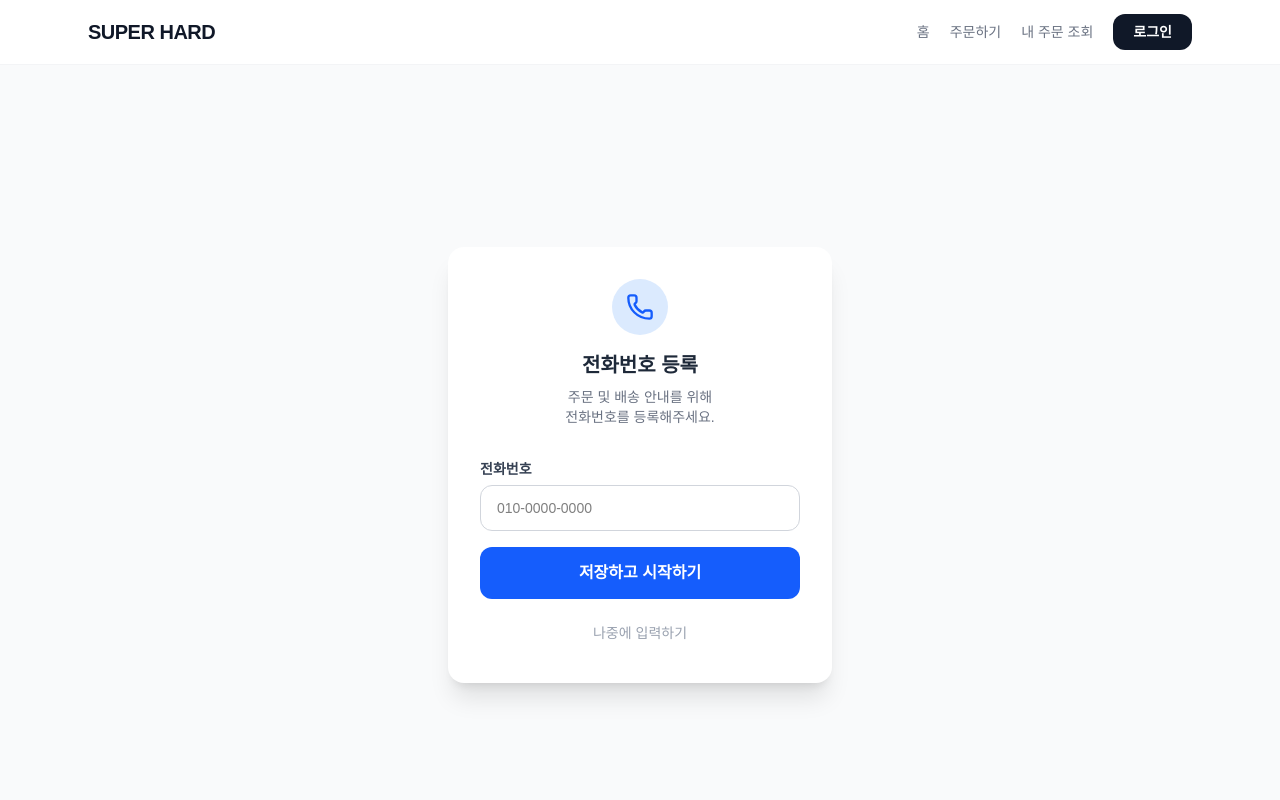
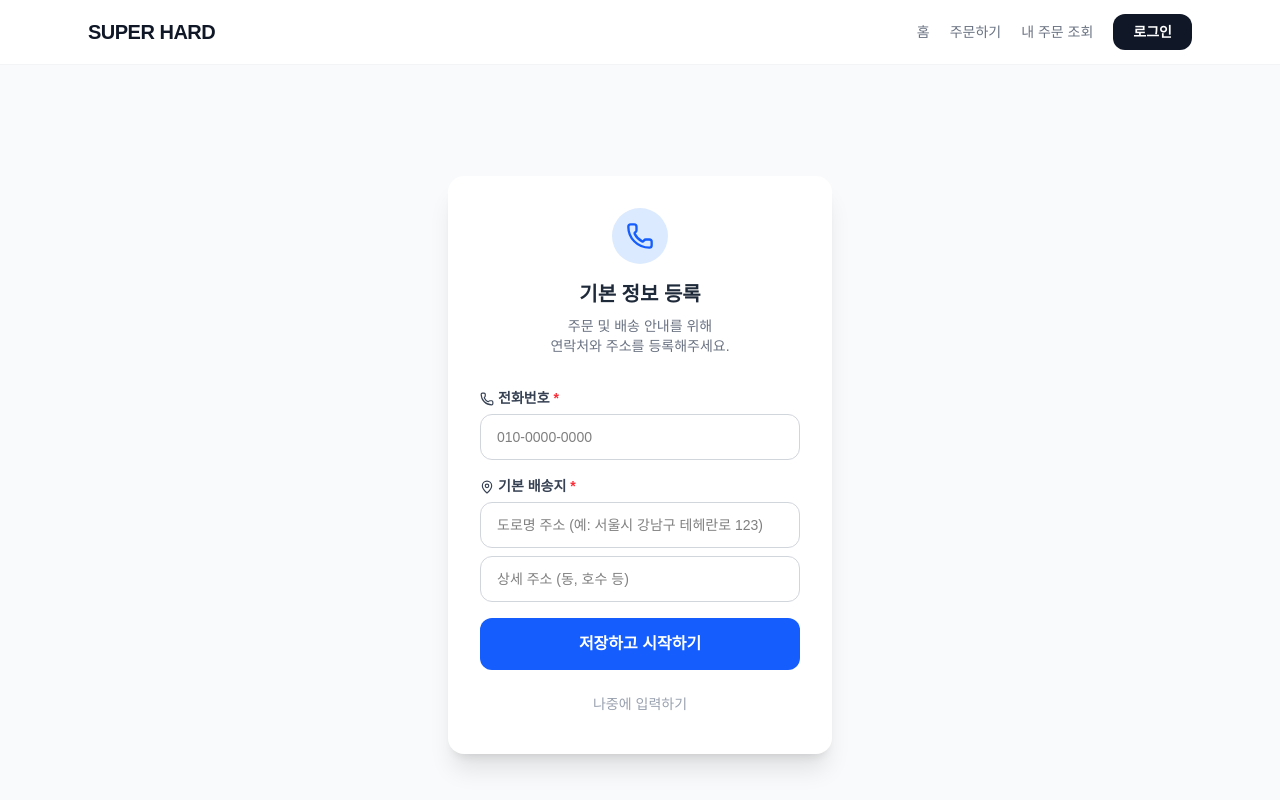
Before and after one commit to FighterManiak/dtf-print, a Next.js app: page /profile/setup in a window 1280 px wide. Shown: the top 800 px of the page. Built offline with nearby package versions, Linux system fonts and the light colour scheme.

Commit message:
전화번호 등록 페이지에 주소 입력 추가

```diff
--- a/src/app/profile/setup/page.tsx
+++ b/src/app/profile/setup/page.tsx
@@ -3,7 +3,7 @@
 import { useState, Suspense } from 'react'
 import { useRouter, useSearchParams } from 'next/navigation'
 import { createClient } from '@/lib/supabase-browser'
-import { Phone } from 'lucide-react'
+import { Phone, MapPin } from 'lucide-react'
 
 function ProfileSetupForm() {
   const router = useRouter()
@@ -11,6 +11,8 @@ function ProfileSetupForm() {
   const next = searchParams.get('next') || '/'
 
   const [phone, setPhone] = useState('')
+  const [address, setAddress] = useState('')
+  const [addressDetail, setAddressDetail] = useState('')
   const [loading, setLoading] = useState(false)
   const [error, setError] = useState('')
 
@@ -18,13 +20,17 @@ function ProfileSetupForm() {
     e.preventDefault()
     const cleaned = phone.replace(/[^0-9]/g, '')
     if (cleaned.length < 10) { setError('올바른 전화번호를 입력해주세요.'); return }
+    if (!address.trim()) { setError('주소를 입력해주세요.'); return }
 
     setLoading(true)
     setError('')
 
     const supabase = createClient()
     const { error: updateError } = await supabase.auth.updateUser({
-      data: { phone: cleaned }
+      data: {
+        phone: cleaned,
+        address: address.trim() + (addressDetail.trim() ? ' ' + addressDetail.trim() : ''),
+      }
     })
 
     if (updateError) {
@@ -50,15 +56,19 @@ function ProfileSetupForm() {
           <div className="w-14 h-14 bg-blue-100 rounded-full flex items-center justify-center mb-4">
             <Phone className="w-7 h-7 text-blue-600" />
           </div>
-          <h1 className="text-xl font-bold text-gray-800">전화번호 등록</h1>
+          <h1 className="text-xl font-bold text-gray-800">기본 정보 등록</h1>
           <p className="text-sm text-gray-500 mt-2 text-center">
-            주문 및 배송 안내를 위해<br />전화번호를 등록해주세요.
+            주문 및 배송 안내를 위해<br />연락처와 주소를 등록해주세요.
           </p>
         </div>
 
         <form onSubmit={handleSubmit} className="space-y-4">
+          {/* 전화번호 */}
           <div>
-            <label className="text-sm font-semibold text-gray-700 block mb-1.5">전화번호</label>
+            <label className="text-sm font-semibold text-gray-700 block mb-1.5">
+              <Phone className="w-3.5 h-3.5 inline mr-1" />
+              전화번호 <span className="text-red-500">*</span>
+            </label>
             <input
               type="tel"
               value={phone}
@@ -66,7 +76,28 @@ function ProfileSetupForm() {
               placeholder="010-0000-0000"
               maxLength={13}
               className="w-full border border-gray-300 rounded-xl px-4 py-3 text-black text-sm focus:outline-none focus:ring-2 focus:ring-blue-400"
-              required
+            />
+          </div>
+
+          {/* 주소 */}
+          <div>
+            <label className="text-sm font-semibold text-gray-700 block mb-1.5">
+              <MapPin className="w-3.5 h-3.5 inline mr-1" />
+              기본 배송지 <span className="text-red-500">*</span>
+            </label>
+            <input
+              type="text"
+              value={address}
+              onChange={(e) => setAddress(e.target.value)}
+              placeholder="도로명 주소 (예: 서울시 강남구 테헤란로 123)"
+              className="w-full border border-gray-300 rounded-xl px-4 py-3 text-black text-sm focus:outline-none focus:ring-2 focus:ring-blue-400 mb-2"
+            />
+            <input
+              type="text"
+              value={addressDetail}
+              onChange={(e) => setAddressDetail(e.target.value)}
+              placeholder="상세 주소 (동, 호수 등)"
+              className="w-full border border-gray-300 rounded-xl px-4 py-3 text-black text-sm focus:outline-none focus:ring-2 focus:ring-blue-400"
             />
           </div>
 
```
